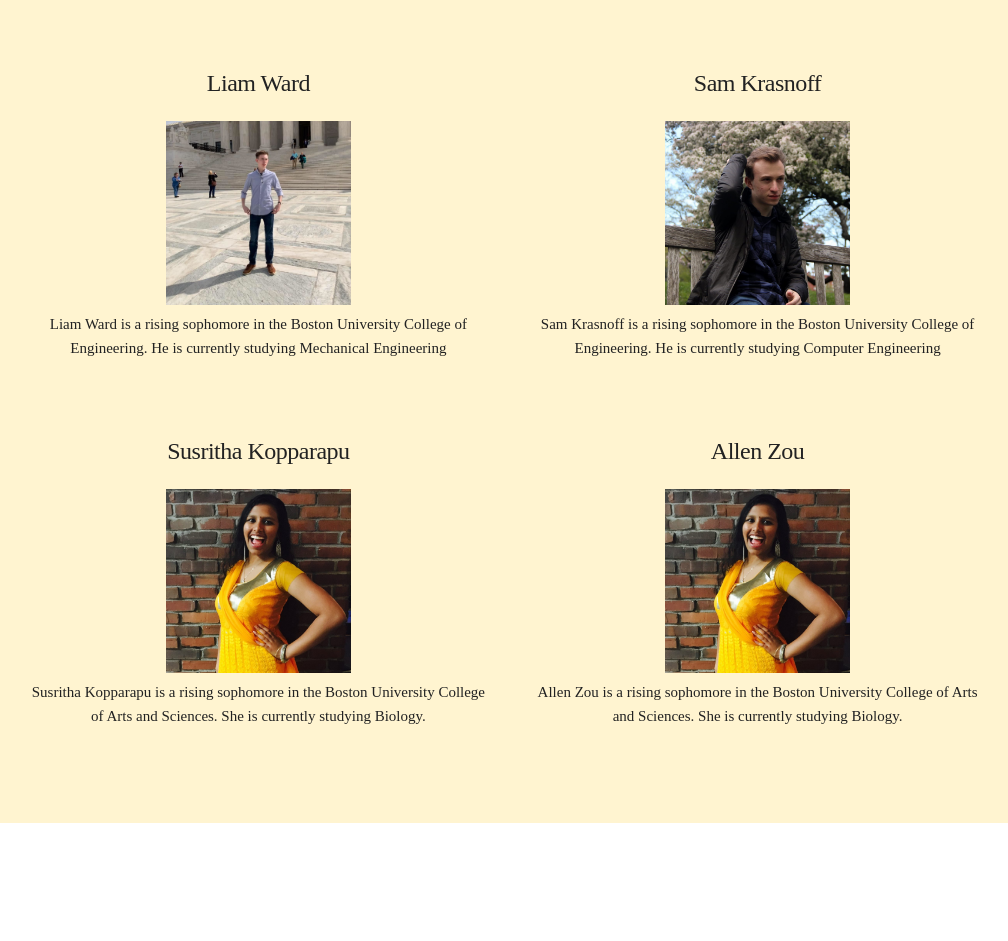
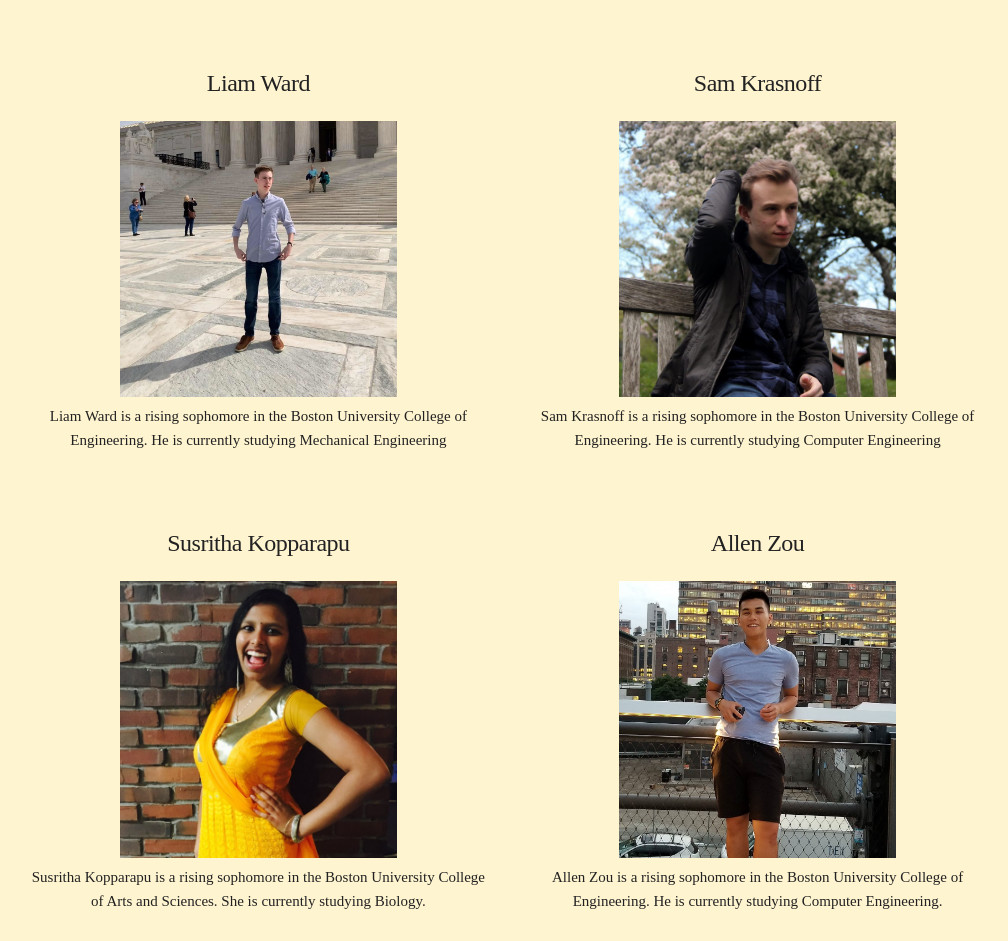
Before and after one commit to crshelving/crshelving, a plain HTML site: page index.html in a window 1280 px wide. Shown: the part 712-1653 px from the top of the page, without its empty margins (132-1140 px from the left). Before the commit the page ends 1535 px from the top, so only its background shows below. Drawn offline with Linux system fonts and the light colour scheme; a web font is replaced by a local one.

Commit message:
slight change by sam

```diff
--- a/index.html
+++ b/index.html
@@ -60,25 +60,25 @@
       <div class="row">
         <div class="one-half column" style="margin-top: 5%">
           <h5>Liam Ward</h5>
-          <img src="images/liam.jpg" style="height: 40%; width:40%;" alt="liam">
+          <img src="images/liam.jpg" style="height: 60%; width:60%;" alt="liam">
           <p> Liam Ward is a rising sophomore in the Boston University College of Engineering. He is currently studying Mechanical Engineering</p>
         </div>
         <div class="one-half column" style="margin-top: 5%">
           <h5>Sam Krasnoff</h5>
-          <img src="images/sampic.jpg" style="height: 40%; width:40%;" alt="sam">
+          <img src="images/sampic.jpg" style="height: 60%; width:60%;" alt="sam">
           <p> Sam Krasnoff is a rising sophomore in the Boston University College of Engineering. He is currently studying Computer Engineering</p>
         </div>
       </div>
       <div class="row">
         <div class="one-half column" style="margin-top: 5%">
           <h5>Susritha Kopparapu</h5>
-          <img src="images/susritha.jpg" style="height: 40%; width:40%;" alt="susritha">
+          <img src="images/susritha.jpg" style="height: 60%; width:60%;" alt="susritha">
           <p> Susritha Kopparapu is a rising sophomore in the Boston University College of Arts and Sciences. She is currently studying Biology.</p>
         </div>
         <div class="one-half column" style="margin-top: 5%">
           <h5>Allen Zou</h5>
-          <img src="images/susritha.jpg" style="height: 40%; width:40%;" alt="allen">
-          <p> Allen Zou is a rising sophomore in the Boston University College of Arts and Sciences. She is currently studying Biology.</p>
+          <img src="images/allen.jpg" style="height: 60%; width:60%;" alt="allen">
+          <p> Allen Zou is a rising sophomore in the Boston University College of Engineering. He is currently studying Computer Engineering.</p>
         </div>
       </div>
     </div>
```
